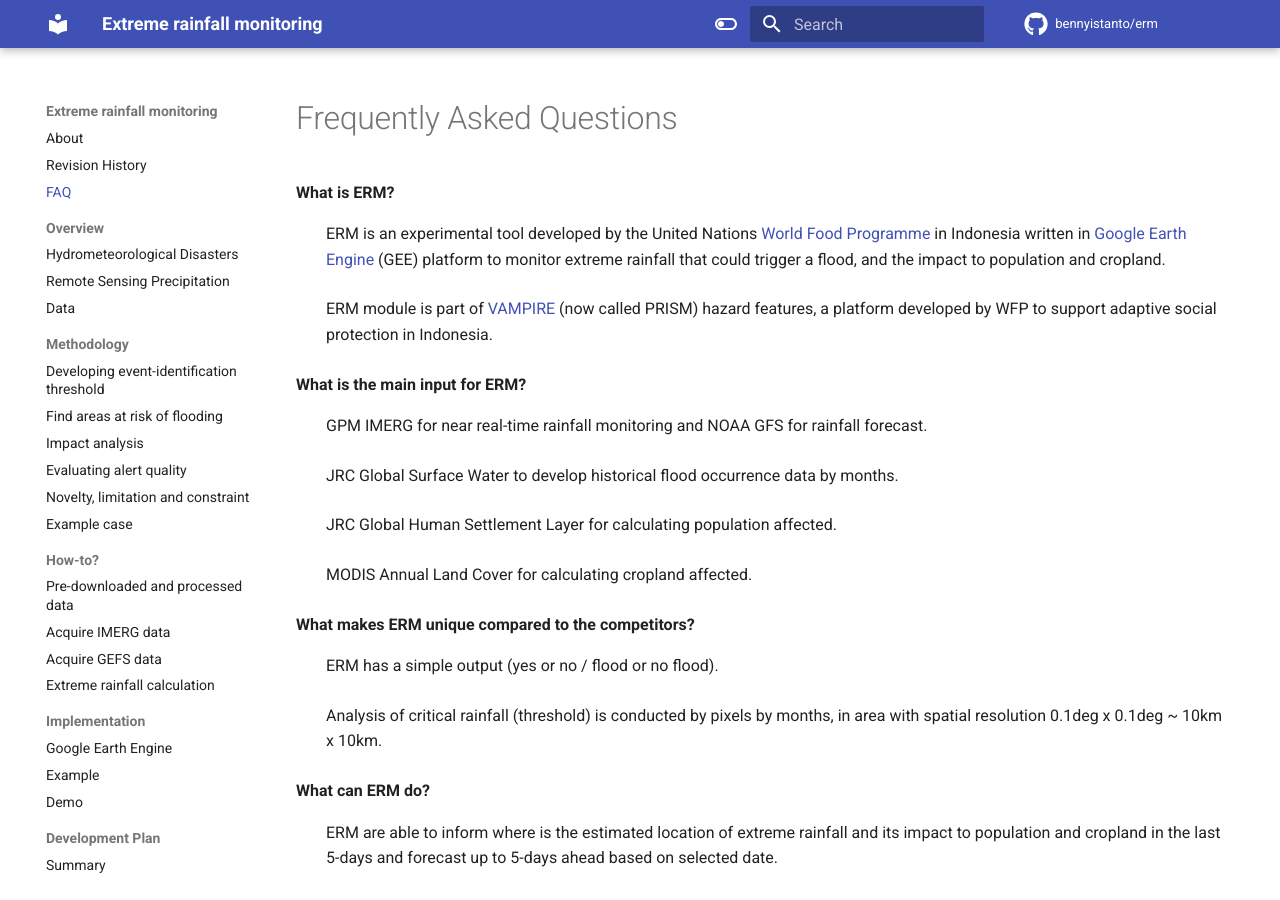
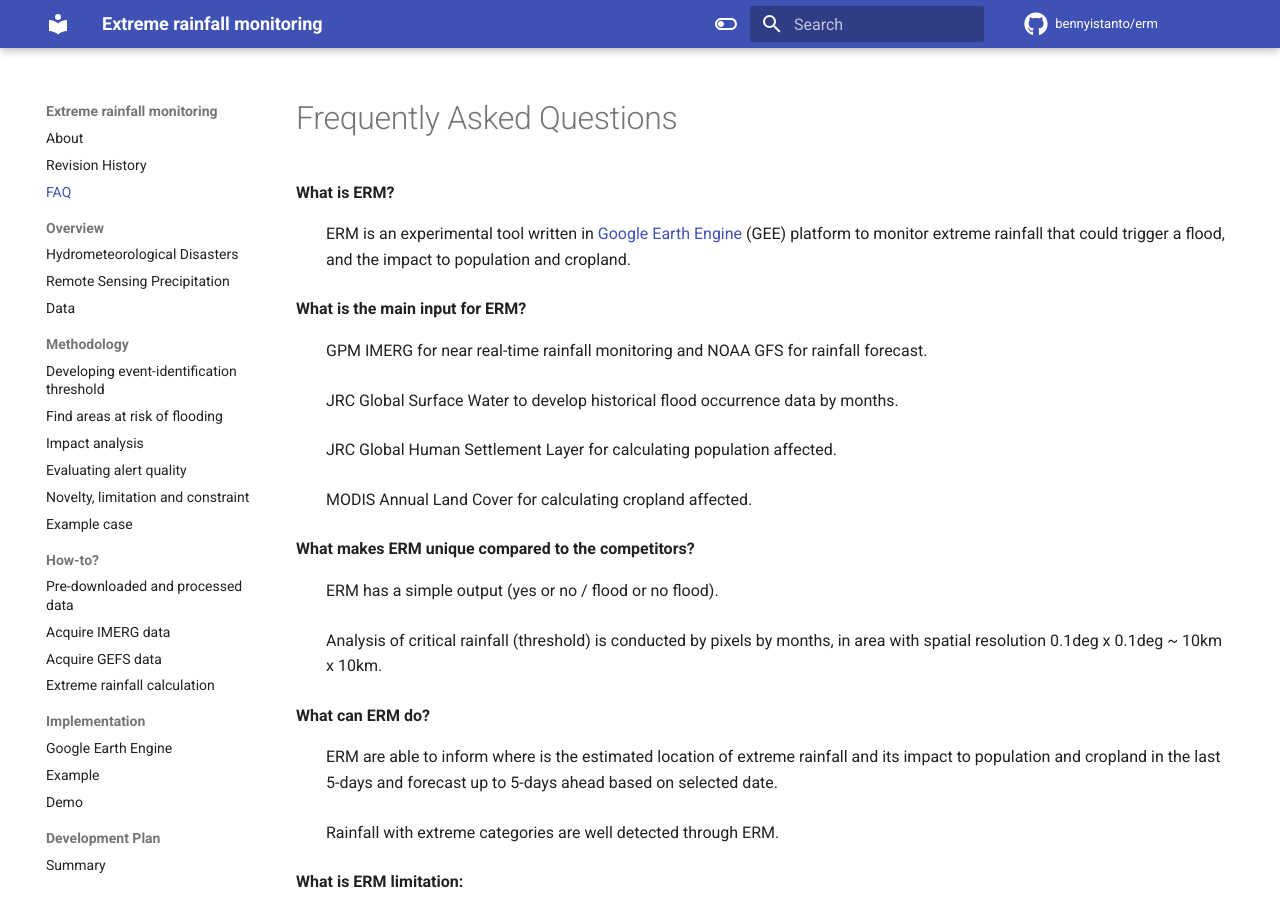
Before and after one commit to bennyistanto/erm, an MkDocs documentation site: the page built from docs/faq.md, in a window 1280 px wide and 900 px high. Built offline with MkDocs 1.6.1 and Material for MkDocs 9.7.7, drawn with Linux system fonts in a browser that asks for light colours; comment, search, counter and statistics services are not loaded.

Commit message:
Update docs

```diff
--- a/docs/faq.md
+++ b/docs/faq.md
@@ -1,8 +1,7 @@
 # Frequently Asked Questions
 
 **What is ERM?**
-: ERM is an experimental tool developed by the United Nations [World Food Programme](https://www.wfp.org/countries/indonesia) in Indonesia written in [Google Earth Engine](https://earthengine.google.com) (GEE) platform to monitor extreme rainfall that could trigger a flood, and the impact to population and cropland.
-: ERM module is part of [VAMPIRE](http://prism-dev.wfp.or.id:3001) (now called PRISM) hazard features, a platform developed by WFP to support adaptive social protection in Indonesia.
+: ERM is an experimental tool written in [Google Earth Engine](https://earthengine.google.com) (GEE) platform to monitor extreme rainfall that could trigger a flood, and the impact to population and cropland.
 
 **What is the main input for ERM?**
 : GPM IMERG for near real-time rainfall monitoring and NOAA GFS for rainfall forecast.
```
Also changed, not shown: README.md (+3 -5 lines).
